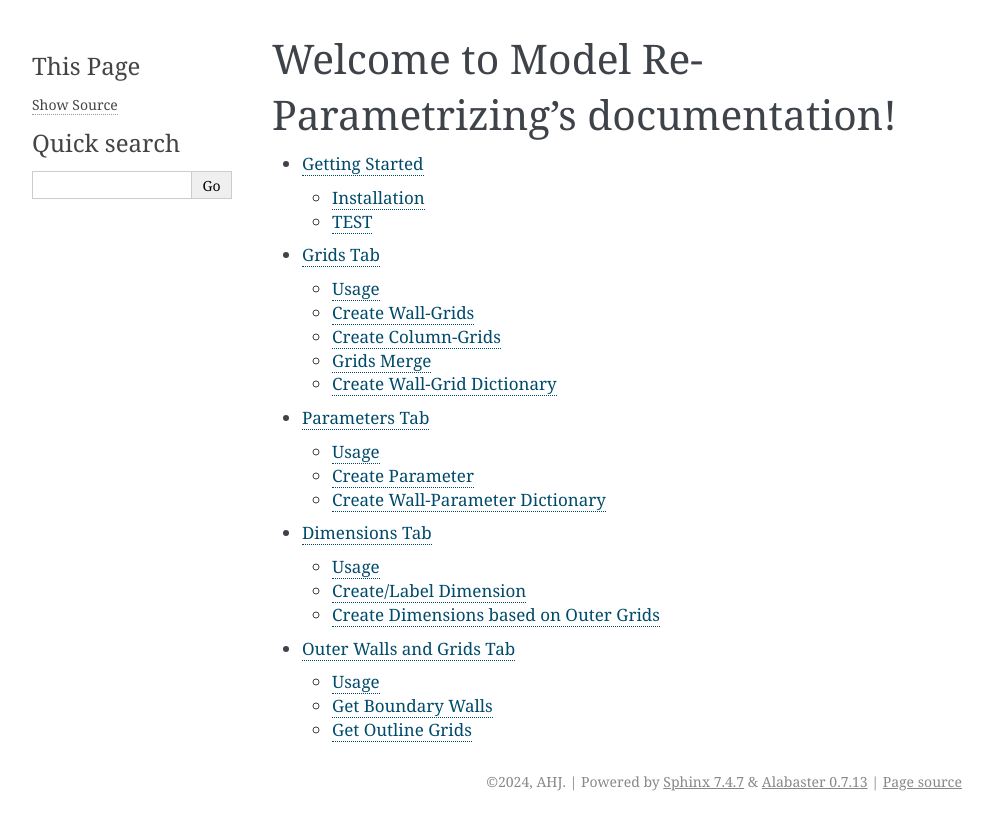
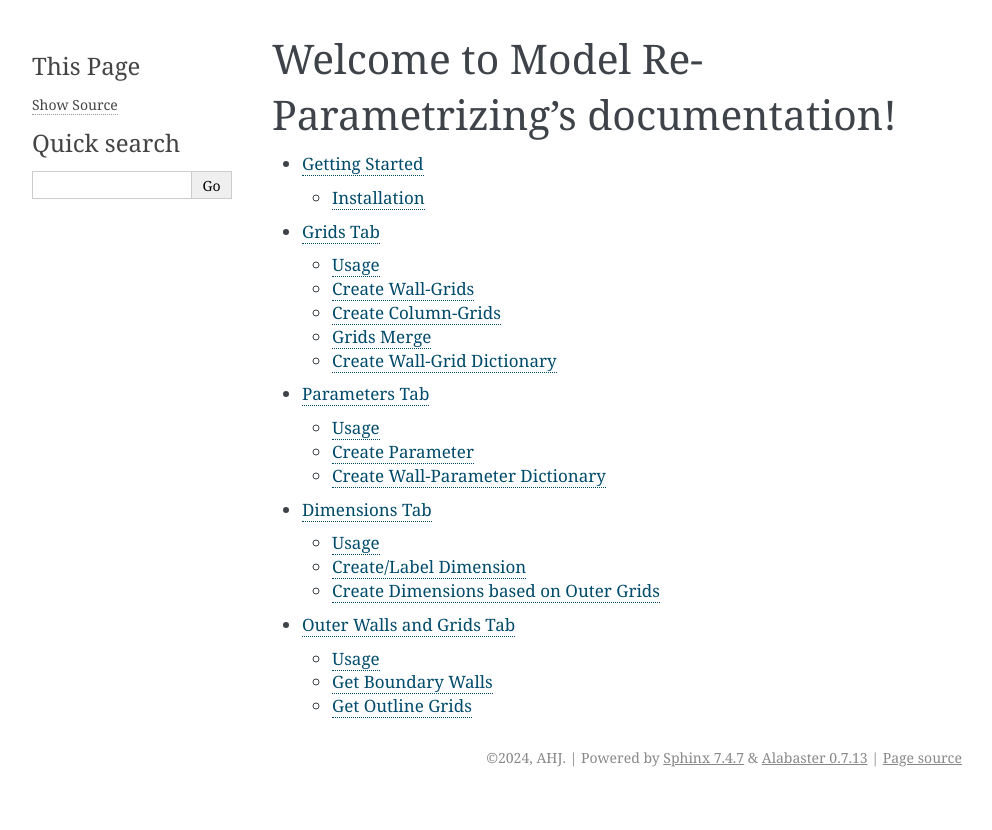
Before and after one commit to jayaesxh/Software-Lab-23, a Sphinx documentation site: the page built from docs/index.rst, in a window 1280 px wide. Shown: the top 830 px of the page, without its empty margins (148-1140 px from the left). Built offline with Sphinx 7.4.7, drawn with Linux system fonts in a browser that asks for light colours.

Commit message:
Update Getting Started.rst

```diff
--- a/docs/Getting Started.rst
+++ b/docs/Getting Started.rst
@@ -13,9 +13,3 @@ download the extension `zip <https://github.com/jayaesxh/Software-Lab-23>`_
 . Open the *pyRevit* tab,
 click on *pyRevit* > *Extensions* to open the extensions manager and
 follow `these <https://www.notion.so/Install-Extensions-0753ab78c0ce46149f962acc50892491>`_ instructions.
-
-TEST
-------------
-.. container:: .image-mockup
-
-    .. image:: https://github.com/jayaesxh/Software-Lab-23/blob/main/docs/images/Bild1.png
```
